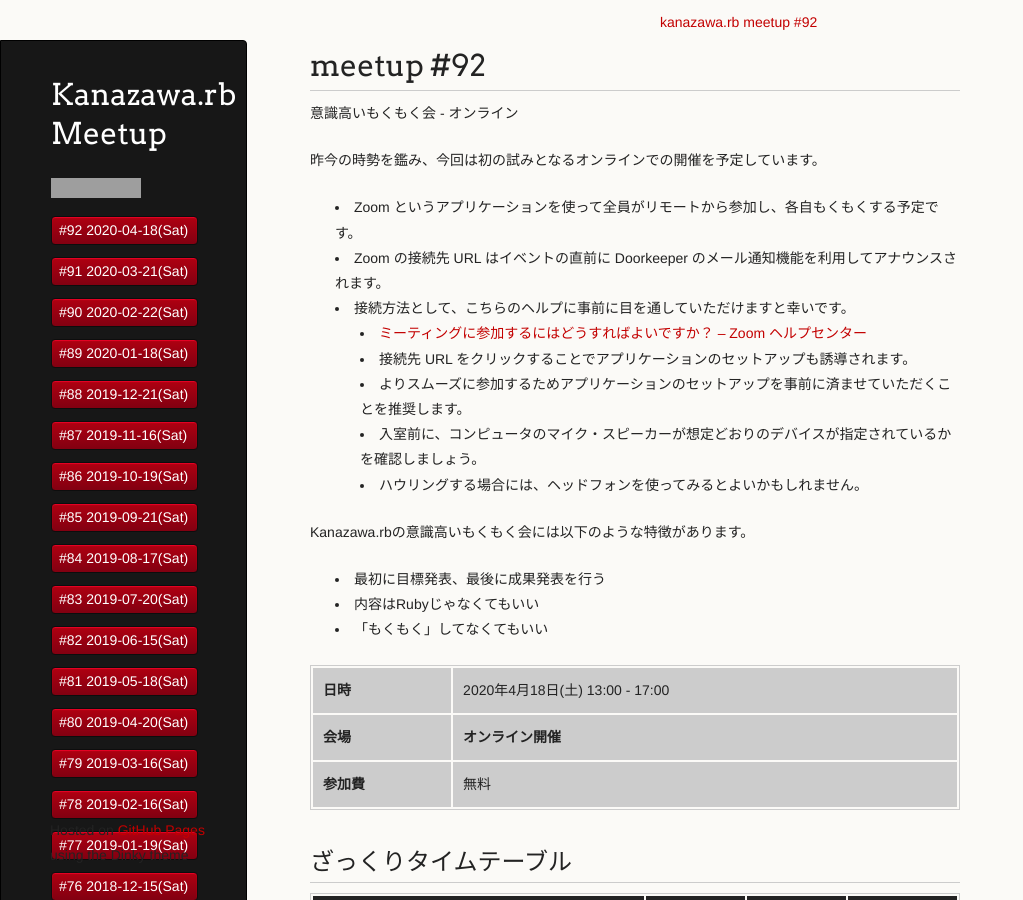
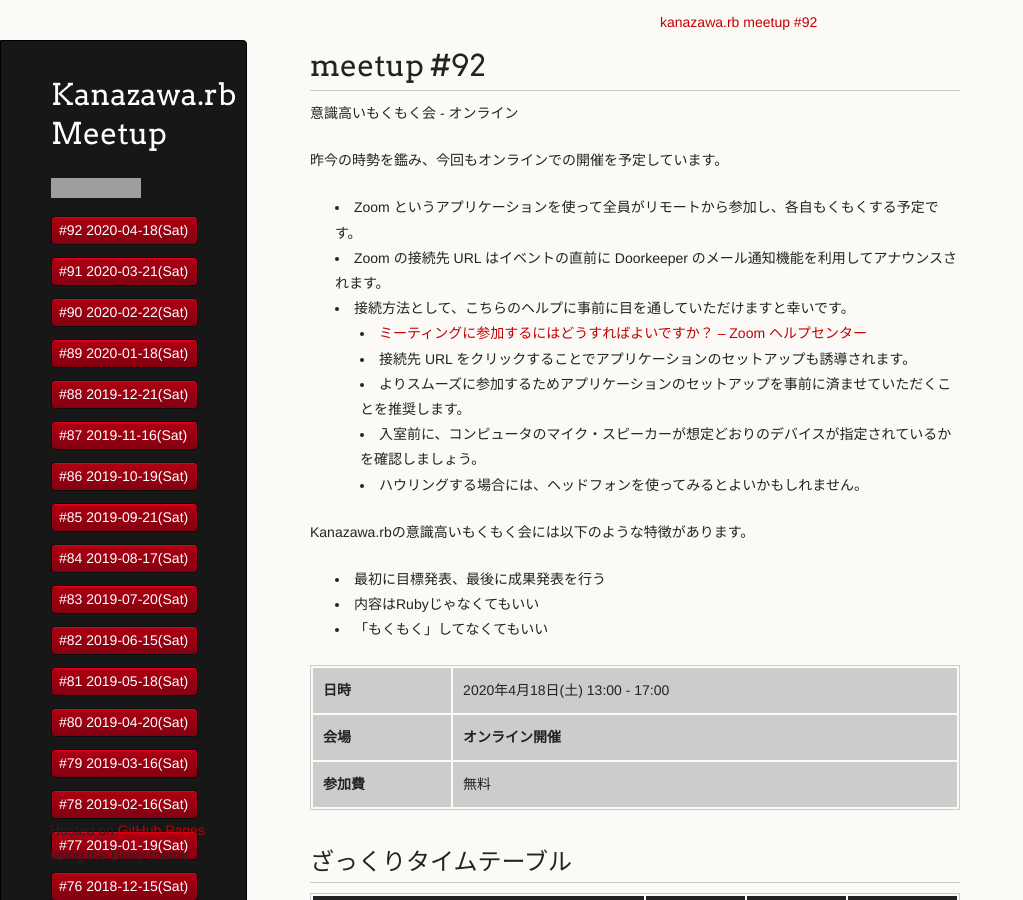
Before and after one commit to kanazawarb/meetup, a Jekyll site: the page built from 92/index.md, in a window 1280 px wide and 900 px high. Shown: the whole window, without its empty margins (0-1023 px from the left). Built offline with Jekyll 4.4.1, drawn with Linux system fonts in a browser that asks for light colours; a script that is not in the unit is left out; grey boxes are pictures that could not be loaded.

Commit message:
update index.html
「初のオンライン開催」の部分をfix

```diff
--- a/92/index.md
+++ b/92/index.md
@@ -22,7 +22,7 @@ published: true
 
 意識高いもくもく会 - オンライン
 
-昨今の時勢を鑑み、今回は初の試みとなるオンラインでの開催を予定しています。
+昨今の時勢を鑑み、今回もオンラインでの開催を予定しています。
 
 * Zoom というアプリケーションを使って全員がリモートから参加し、各自もくもくする予定です。
 * Zoom の接続先 URL はイベントの直前に Doorkeeper のメール通知機能を利用してアナウンスされます。
```
